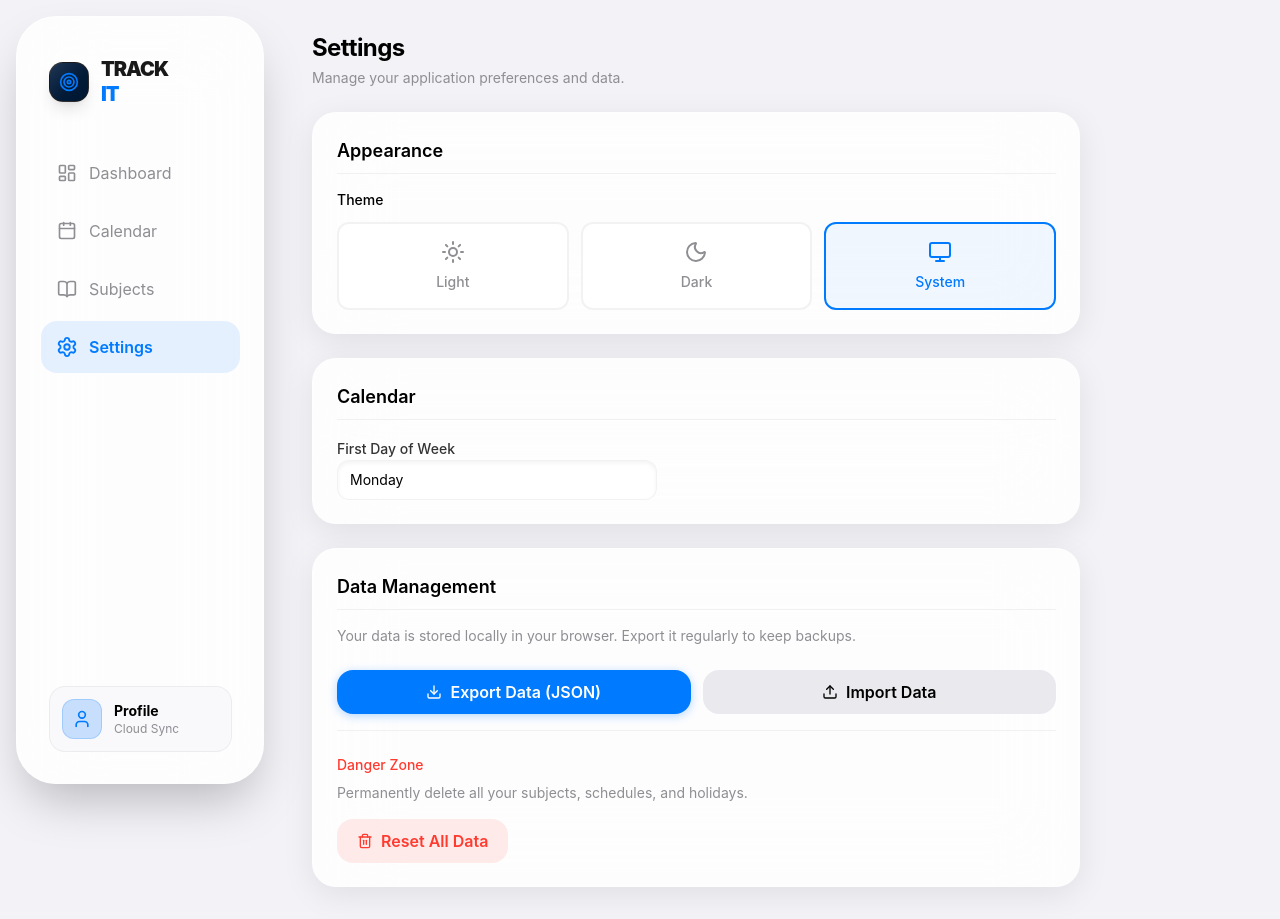
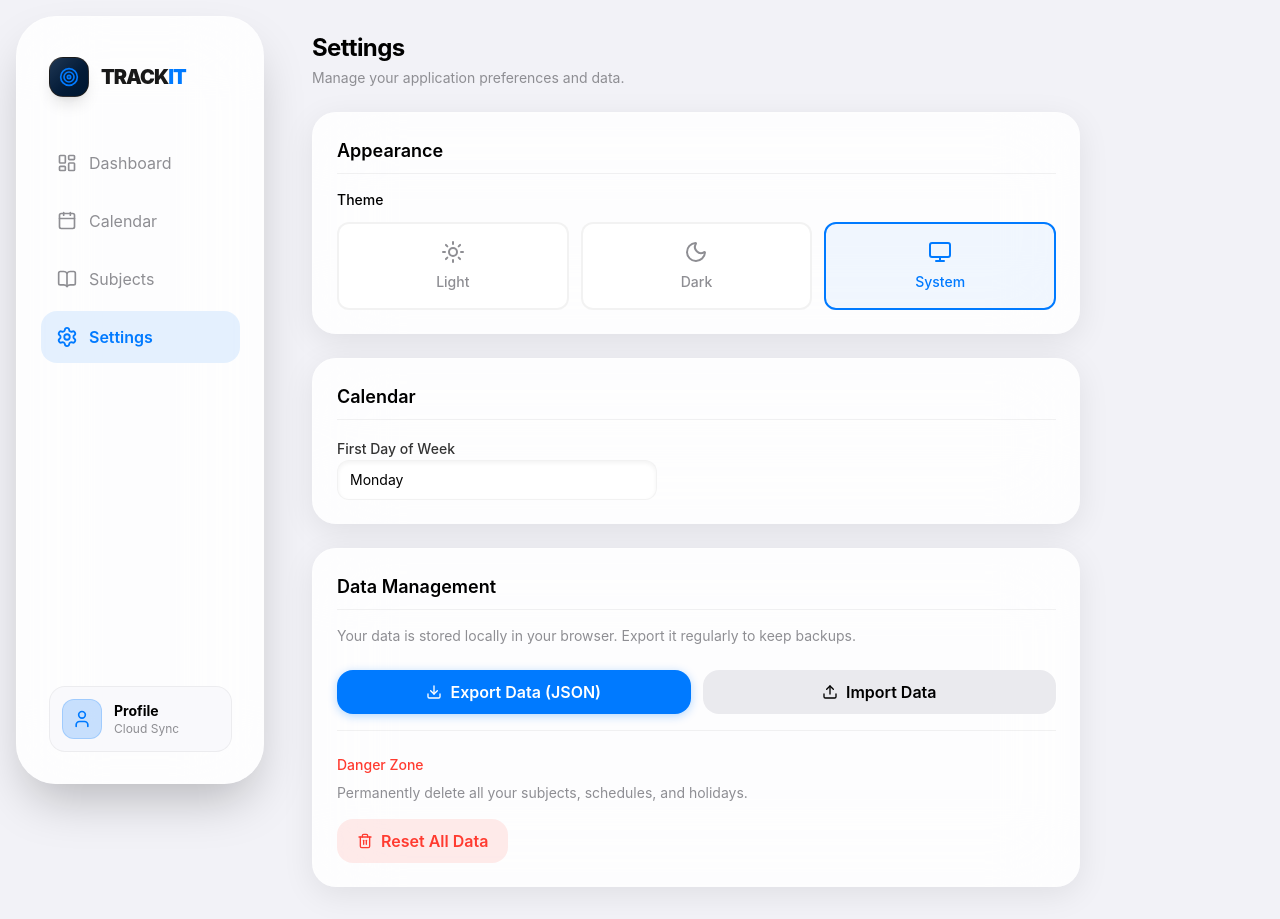
Before and after one commit to Sumit0022/operation-tadipar, a React (Vite) app: page /settings in a window 1280 px wide. Built offline with nearby package versions, Linux system fonts and the light colour scheme; no server answers; the database is empty; sample sign-in values are in the browser's storage.

Commit message:
UI: Updated sidebar logo to be on one line (TRACKIT)

```diff
--- a/src/components/layout/Sidebar.tsx
+++ b/src/components/layout/Sidebar.tsx
@@ -26,7 +26,7 @@ export function Sidebar() {
             <div className="absolute inset-0 bg-primary/20" />
             <Target className="w-5 h-5 text-primary relative z-10" />
           </div>
-          <h1 className="flex flex-col font-black text-xl tracking-tighter uppercase text-foreground/90 leading-tight">
+          <h1 className="flex font-black text-xl tracking-tighter uppercase text-foreground/90 leading-tight items-center">
             <span>Track</span>
             <span className="text-primary">it</span>
           </h1>
```
